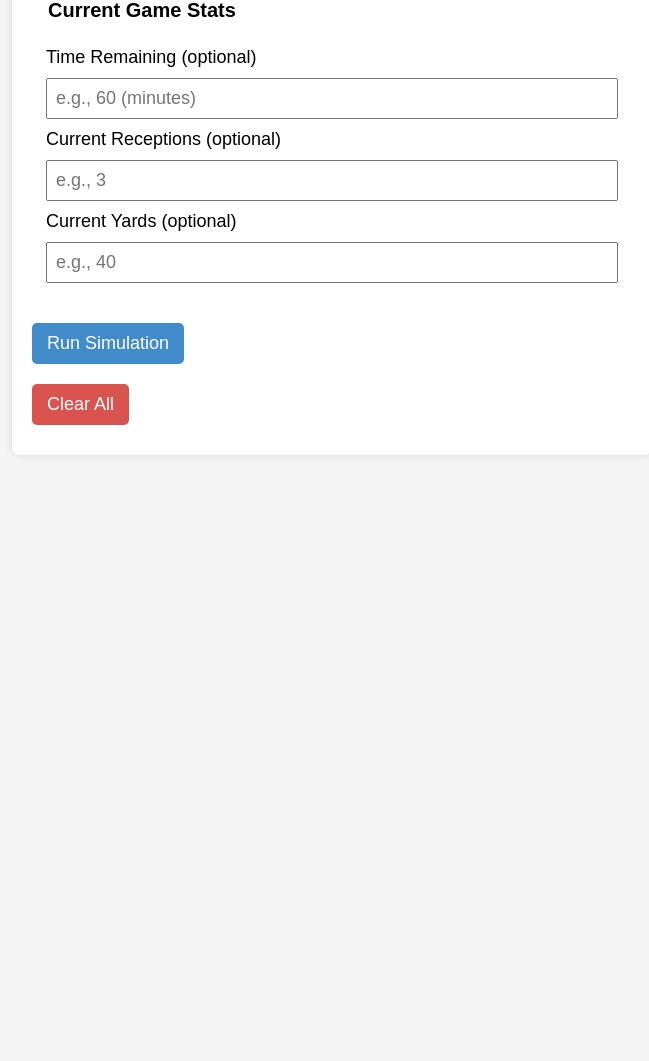
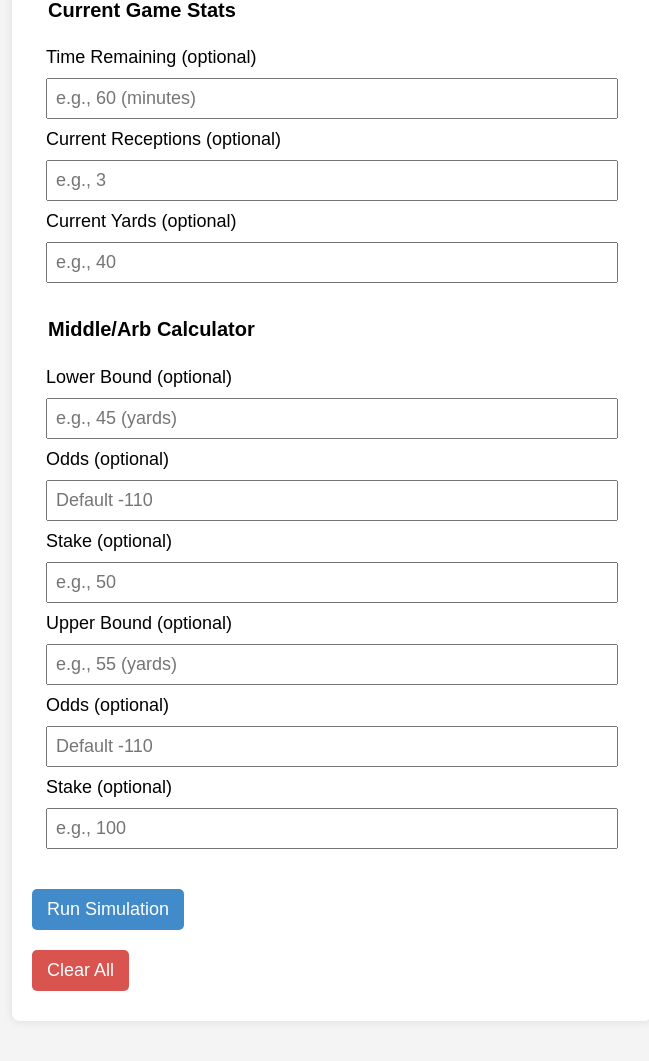
Before and after one commit to nicholasjbooth/nflreceivingsim, a Flask app: page / in a window 1280 px wide. Shown: the part 513-1574 px from the top of the page, without its empty margins (308-957 px from the left). Before the commit the page ends 938 px from the top, so only its background shows below. Run offline with Flask 3, Linux system fonts and the light colour scheme.

Commit message:
made middle/arb calculator now needs to format

```diff
--- a/app.py
+++ b/app.py
@@ -8,6 +8,7 @@ from sklearn.mixture import GaussianMixture
 from calculations import calculate_thresholds, weighted_moving_average
 from data_processing import get_and_prepare_player_data
 from simulation import simulate_games
+from betting_tools import calculate_bet_size_and_effective_odds, i2a
 
 # Create and configure the Flask app
 app = Flask(__name__)
@@ -45,6 +46,12 @@ def index():
     current_yards = session.get('current_yards', '')
     current_receptions = session.get('current_receptions', '')
     time_remaining = session.get('time_remaining', '')
+    lower_bound = session.get('lower_bound', '')
+    upper_bound = session.get('upper_bound', '')
+    lower_bound_odds = session.get('lower_bound_odds', '')
+    upper_bound_odds = session.get('upper_bound_odds', '')
+    lower_bound_stake = session.get('lower_bound_stake', '')
+    upper_bound_stake = session.get('upper_bound_stake', '')
 
     # Pass the session values to the index.html template
     return render_template(
@@ -55,6 +62,12 @@ def index():
         current_yards=current_yards,
         current_receptions=current_receptions,
         time_remaining=time_remaining,
+        lower_bound=lower_bound,
+        upper_bound=upper_bound,
+        lower_bound_odds=lower_bound_odds,
+        upper_bound_odds=upper_bound_odds,
+        lower_bound_stake=lower_bound_stake,
+        upper_bound_stake=upper_bound_stake
     )
 
 
@@ -66,12 +79,22 @@ def simulate():
         start_time = time.time()
 
         # Get form inputs and store them in local variables
+        # Get form inputs and store them in local variables
         player_name = request.form.get('player_name')
         yard_threshold = request.form.get('yard_threshold', None)
         receptions_threshold = request.form.get('receptions_threshold', None)
         current_yards = int(request.form.get('current_yards') or 0)
         current_receptions = int(request.form.get('current_receptions') or 0)
         time_remaining = int(request.form.get('time_remaining') or 60)
+        lower_bound = float(request.form.get('lower_bound') or 22)
+        upper_bound = float(request.form.get('upper_bound') or 78)
+        lower_bound_odds = int(request.form.get('lower_bound_odds') or -110)
+        upper_bound_odds = int(request.form.get('upper_bound_odds') or -110)
+
+        # Correct handling of bet sizes
+        lower_bound_stake = float(request.form.get('lower_bound_stake') or 0.0)
+        upper_bound_stake = float(request.form.get('upper_bound_stake') or 0.0)
+
 
         # Store the form inputs in the session for future use
         session['player_name'] = player_name
@@ -80,6 +103,12 @@ def simulate():
         session['current_yards'] = current_yards
         session['current_receptions'] = current_receptions
         session['time_remaining'] = time_remaining
+        session['lower_bound'] = lower_bound
+        session['upper_bound'] = upper_bound
+        session['lower_bound_odds'] = lower_bound_odds
+        session['upper_bound_odds'] = upper_bound_odds
+        session['lower_bound_stake'] = lower_bound_stake
+        session['upper_bound_stake'] = upper_bound_stake
 
         # Time player data preparation
         data_start = time.time()
@@ -124,7 +153,7 @@ def simulate():
         threshold_start = time.time()
         threshold_results = calculate_thresholds(games_sim_results, yard_threshold,
                                                  receptions_threshold, receptions_thresholds,
-                                                 yards_thresholds, longest_reception_thresholds)
+                                                 yards_thresholds, longest_reception_thresholds, lower_bound, upper_bound)
         print(f"Threshold calculation took {time.time() - threshold_start:.2f} seconds")
 
         # Formatting results
@@ -150,9 +179,17 @@ def simulate():
         uyards_orecs = format_results(threshold_results['uyards_orecs'])
         urecs_oyards = format_results(threshold_results['urecs_oyards'])
         alt_longest_recs = format_results(threshold_results['alt_longest_recs'])
+        percent_between = format_percentage(threshold_results['percent_between'])
 
         total_time = time.time() - start_time
         print(f"Total simulation took {total_time:.2f} seconds")
+
+        middle_metrics = calculate_bet_size_and_effective_odds(lower_bound_odds, upper_bound_odds, lower_bound_stake, bet_on='outcome_1')
+        lower_bound_stake = middle_metrics['bet_size_1']
+        upper_bound_stake = middle_metrics['bet_size_2']
+        risk_amount = middle_metrics['risk_amount']
+        effective_odds = i2a(middle_metrics['effective_odds'])
+
 
         return render_template(
             'results.html',
@@ -164,7 +201,17 @@ def simulate():
             alt_yards=alt_yards,
             uyards_orecs=uyards_orecs,
             urecs_oyards=urecs_oyards,
-            alt_longest_recs=alt_longest_recs)
+            alt_longest_recs=alt_longest_recs,
+            lower_bound=lower_bound,
+            upper_bound=upper_bound,
+            lower_bound_odds=lower_bound_odds,
+            upper_bound_odds=upper_bound_odds,
+            lower_bound_stake=lower_bound_stake,
+            upper_bound_stake=upper_bound_stake,
+            percent_between=percent_between,
+            effective_odds=effective_odds,
+            risk_amount=risk_amount,
+            )
 
     except Exception as e:
         print(f"An error occurred: {str(e)}")
--- a/betting_tools.py
+++ b/betting_tools.py
@@ -41,3 +41,44 @@ def i2a(implied_probability):
 # Implied to Decimal
 def i2d(implied_probability):
     return 1 / implied_probability
+
+#Arbitrage Calculator with effective bet calculator
+def calculate_bet_size_and_effective_odds(odds_1_american, odds_2_american, known_bet_size=None, bet_on='outcome_1'):
+    odds_1_decimal = a2d(odds_1_american)
+    odds_2_decimal = a2d(odds_2_american)
+
+    if known_bet_size is None:
+        known_bet_size = 100
+
+    if bet_on is None:
+        bet_on = 'outcome_1'
+
+    if bet_on == 'outcome_1':
+        bet_size_2 = (known_bet_size * odds_1_decimal) / odds_2_decimal
+
+    elif bet_on == 'outcome_2':
+        bet_size_1 = (known_bet_size * odds_2_decimal) / odds_1_decimal
+        bet_size_2 = known_bet_size
+
+    else:
+        raise ValueError("Invalid bet_on value. Must be 'outcome_1' or 'outcome_2'")
+
+    effective_probability = 1 - (odds_1_decimal * odds_2_decimal) / (odds_1_decimal + odds_2_decimal)
+    risk_amount = (known_bet_size + bet_size_2) * effective_probability
+    effective_probability = 1 if effective_probability < 0 else effective_probability
+
+    return {
+        'bet_size_1': known_bet_size if bet_on == 'outcome_1' else bet_size_1,
+        'bet_size_2': bet_size_2,
+        'risk_amount': risk_amount,
+        'effective_odds': effective_probability
+    }
+
+x = calculate_bet_size_and_effective_odds(100, 101)
+print(x)
+
+y = (i2d(x['effective_odds']))*x['risk_amount']
+print(y)
+
+z = i2a(x['effective_odds'])
+print(z)
--- a/templates/index.html
+++ b/templates/index.html
@@ -64,6 +64,12 @@
             document.getElementById("time_remaining").value = "";
             document.getElementById("current_receptions").value = "";
             document.getElementById("current_yards").value = "";
+            document.getElementById("lower_bound").value = "";
+            document.getElementById("lower_bound_odds").value = "";
+            document.getElementById("lower_bound_bet_amount").value = "";
+            document.getElementById("upper_bound").value = "";
+            document.getElementById("upper_bound_odds").value = "";
+            document.getElementById("upper_bound_bet_amount").value = "";
         }
     </script>
 </head>
@@ -99,6 +105,27 @@
         <input type="number" id="current_yards" name="current_yards" step="1" placeholder="e.g., 40" value="{{ current_yards or '' }}">
     </fieldset>
 
+    <fieldset>
+        <legend>Middle/Arb Calculator</legend>
+        <label for="lower_bound">Lower Bound (optional)</label>
+        <input type="number" id="lower_bound" name="lower_bound" step=".5" placeholder="e.g., 45 (yards)" value="{{ lower_bound or '' }}">
+
+        <label for="lower_bound_odds">Odds (optional)</label>
+        <input type="number" id="lower_bound_odds" name="lower_bound_odds" step="1" placeholder="Default -110" value="{{ lower_bound_odds or '' }}">
+
+        <label for="lower_bound_stake">Stake (optional)</label>
+        <input type="number" id="lower_bound_stake" name="lower_bound_stake" step=".01" placeholder="e.g., 50" value="{{ lower_bound_stake or '' }}">
+
+        <label for="upper_bound">Upper Bound (optional)</label>
+        <input type="number" id="upper_bound" name="upper_bound" step=".5" placeholder="e.g., 55 (yards)" value="{{ upper_bound or '' }}">
+
+        <label for="upper_bound_odds">Odds (optional)</label>
+        <input type="number" id="upper_bound_odds" name="upper_bound_odds" step="1" placeholder="Default -110" value="{{ upper_bound_odds or '' }}">
+
+        <label for="upper_bound_bet_amount">Stake (optional)</label>
+        <input type="number" id="upper_bound_stake" name="upper_bound_stake" step=".01" placeholder="e.g., 100" value="{{ upper_bound_stake or '' }}">
+    </fieldset>
+
     <input type="submit" value="Run Simulation">
     <input type="button" value="Clear All" onclick="clearForm()">
 </form>
```
Also changed, not shown: calculations.py (+6 -2 lines), templates/results.html (+12 -0 lines).
